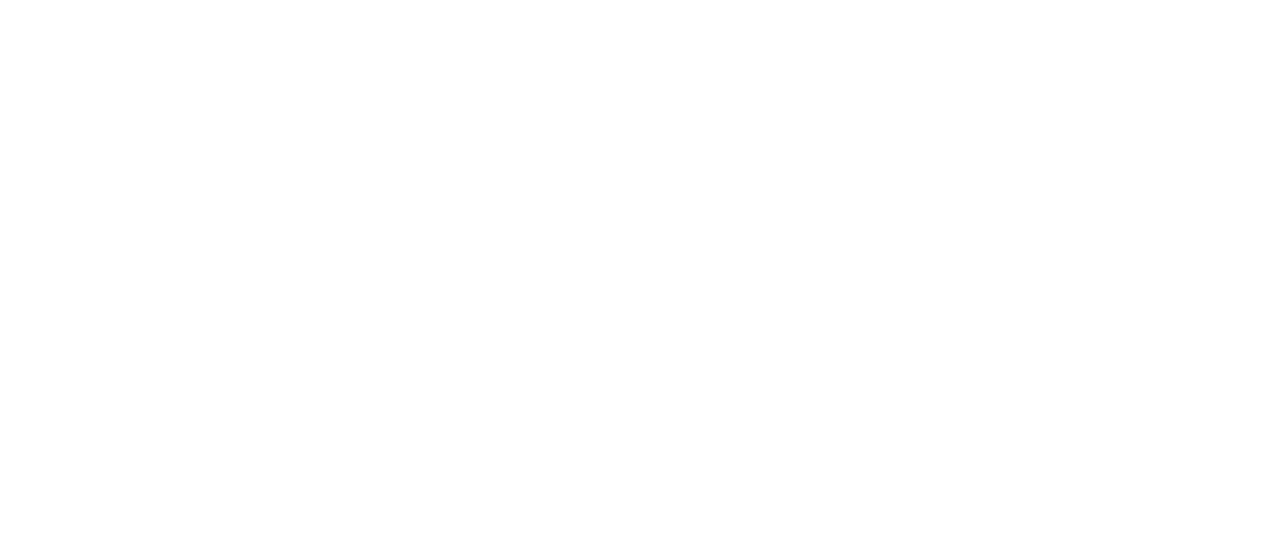
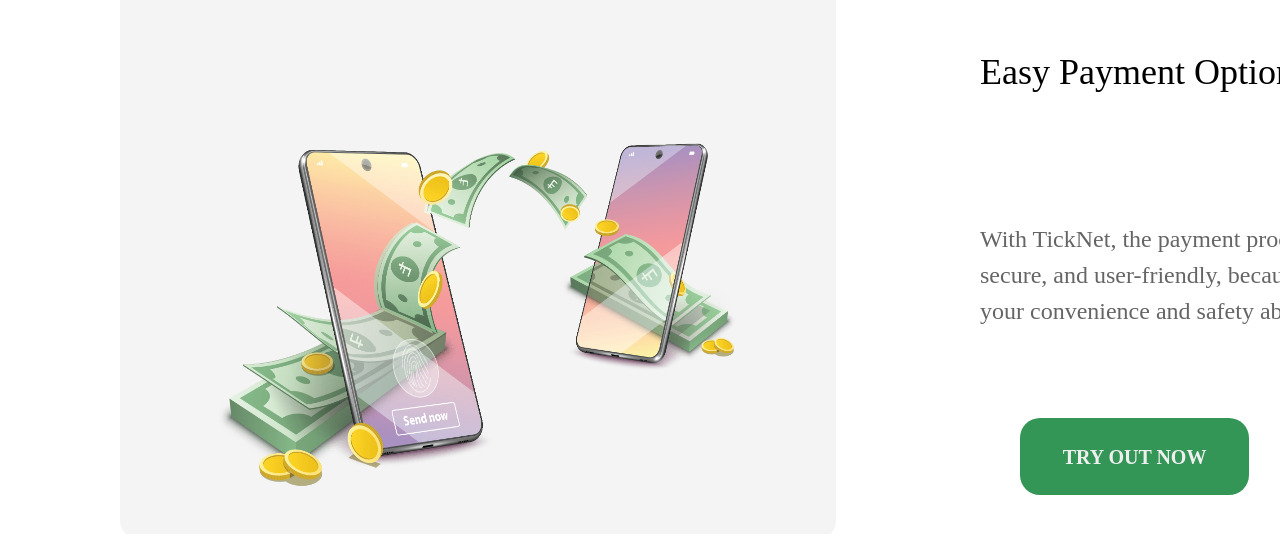
Before and after one commit to faid-terence/TickNet-FN, a React (Vite) app: page / in a window 1280 px wide. Shown: the part 1732-2266 px from the top of the page. Before the commit the page ends 1559 px from the top, so only its background shows below. Built offline with nearby package versions, Linux system fonts and the light colour scheme.

Commit message:
feat: Create PaymentOptions component and styling

```diff
--- a/src/Pages/Home.jsx
+++ b/src/Pages/Home.jsx
@@ -1,12 +1,14 @@
 import React from "react";
 import { Hero } from "../components/Hero/Hero";
 import { About } from "../components/About/About";
+import Card from "../components/About Us/Payment";
 
 export const Home = () => {
   return (
     <>
       <Hero />
       <About />
+      <Card />
     </>
   );
 };
--- /dev/null
+++ b/src/components/About Us/Card.css
@@ -0,0 +1,81 @@
+/* PaymentOptions.css */
+.payment-container {
+  width: 100%;
+  height: 100%;
+  position: relative;
+  top: 1300px;
+}
+
+.background {
+  width: 716.17px;
+  height: 572px;
+  left: 120px;
+  top: 0;
+  position: absolute;
+  background: #f4f4f4;
+  border-radius: 20px;
+}
+
+.card {
+  width: 579.3px;
+  height: 444px;
+  left: 190px;
+  top: 85px;
+  position: absolute;
+  border-radius: 19px;
+}
+
+.card-image {
+  width: 100%;
+  height: 100%;
+  border-radius: 19px;
+}
+
+.title {
+  width: 607.95px;
+  height: 118px;
+  left: 980px;
+  top: 77px;
+  position: absolute;
+  color: black;
+  font-size: 36px;
+  font-family: "Fraunces";
+  font-weight: 400;
+  word-wrap: break-word;
+}
+
+.description {
+  width: 480.63px;
+  height: 197px;
+  left: 980px;
+  top: 253px;
+  position: absolute;
+  color: #656565;
+  font-size: 24px;
+  font-family: "Fraunces";
+  font-weight: 400;
+  word-wrap: break-word;
+}
+
+.cta-button {
+  width: 209.02px;
+  height: 57px;
+  padding: 10px;
+  left: 1020px;
+  top: 450px;
+  position: absolute;
+  background: #339657;
+  border-radius: 20px;
+  justify-content: center;
+  align-items: center;
+  gap: 10px;
+  display: inline-flex;
+}
+
+.cta-text {
+  color: #efefef;
+  font-size: 20px;
+  font-family: "Fraunces";
+  font-weight: 700;
+  word-wrap: break-word;
+}
--- /dev/null
+++ b/src/components/About Us/Payment.jsx
@@ -0,0 +1,29 @@
+import React from "react";
+import paymentImage from "../../assets/images/mobilemoney.png";
+import "./Card.css";
+
+const PaymentOptions = () => {
+  return (
+    <div className="payment-container">
+      <div className="background"></div>
+      <Card />
+      <div className="title">Easy Payment Options For Everyone</div>
+      <div className="description">
+        With TickNet, the payment process is seamless, secure, and
+        user-friendly, because we prioritize your convenience and safety above
+        anything else.
+      </div>
+      <div className="cta-button">
+        <div className="cta-text">TRY OUT NOW</div>
+      </div>
+    </div>
+  );
+};
+
+const Card = () => (
+  <div className="card">
+    <img className="card-image" src={paymentImage} alt="Placeholder" />
+  </div>
+);
+
+export default PaymentOptions;
--- a/src/components/Hero/Hero.css
+++ b/src/components/Hero/Hero.css
@@ -1,6 +1,4 @@
-/* Hero.css */
 
-/* Hero Container */
 .hero-container {
     max-width: 100%;
     height: 100%;
@@ -9,7 +7,6 @@
     left: 0;
   }
 
-  /* Explore Now Button */
   .explore-button {
     width: 291px;
     height: 88.44px;
```
Also changed, not shown: src/components/About Us/Card.jsx (deleted, +0 -7 lines), src/assets/images/mobilemoney.png (added), src/assets/images/payment.png (added).
